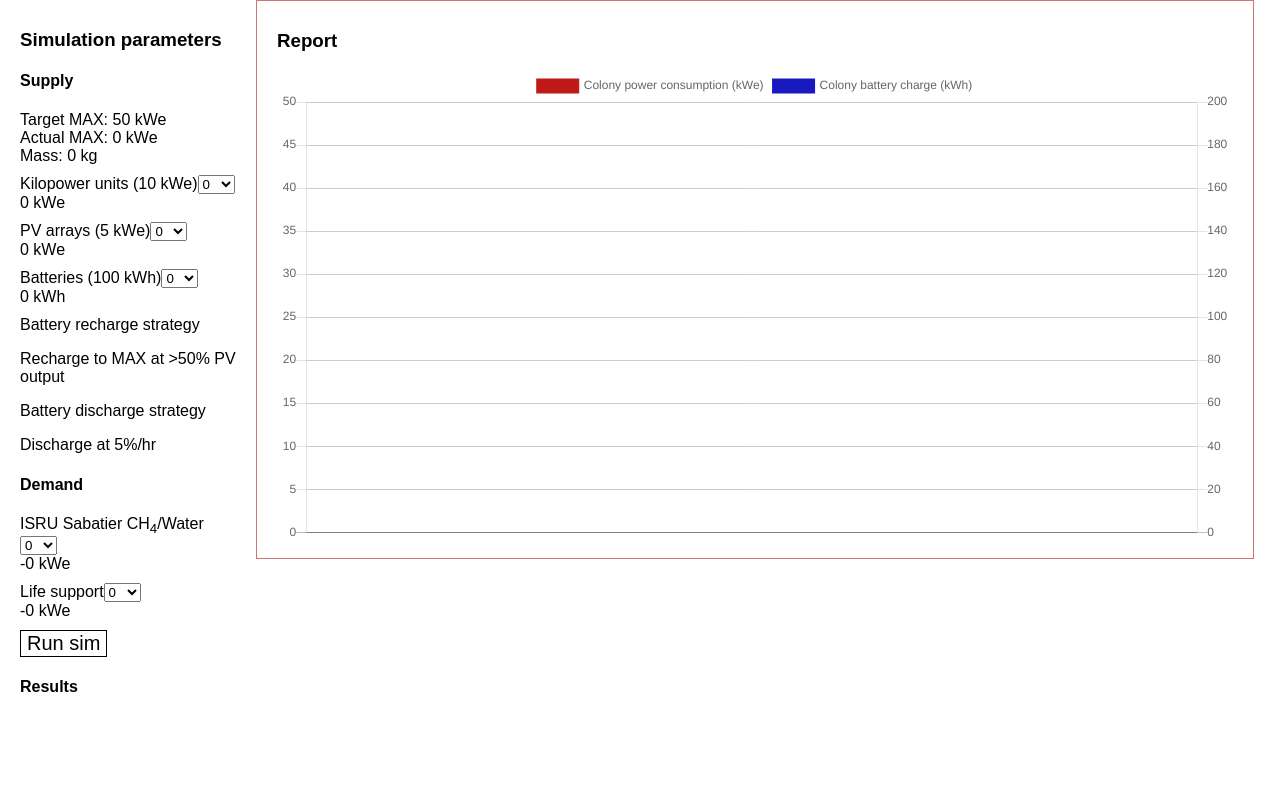
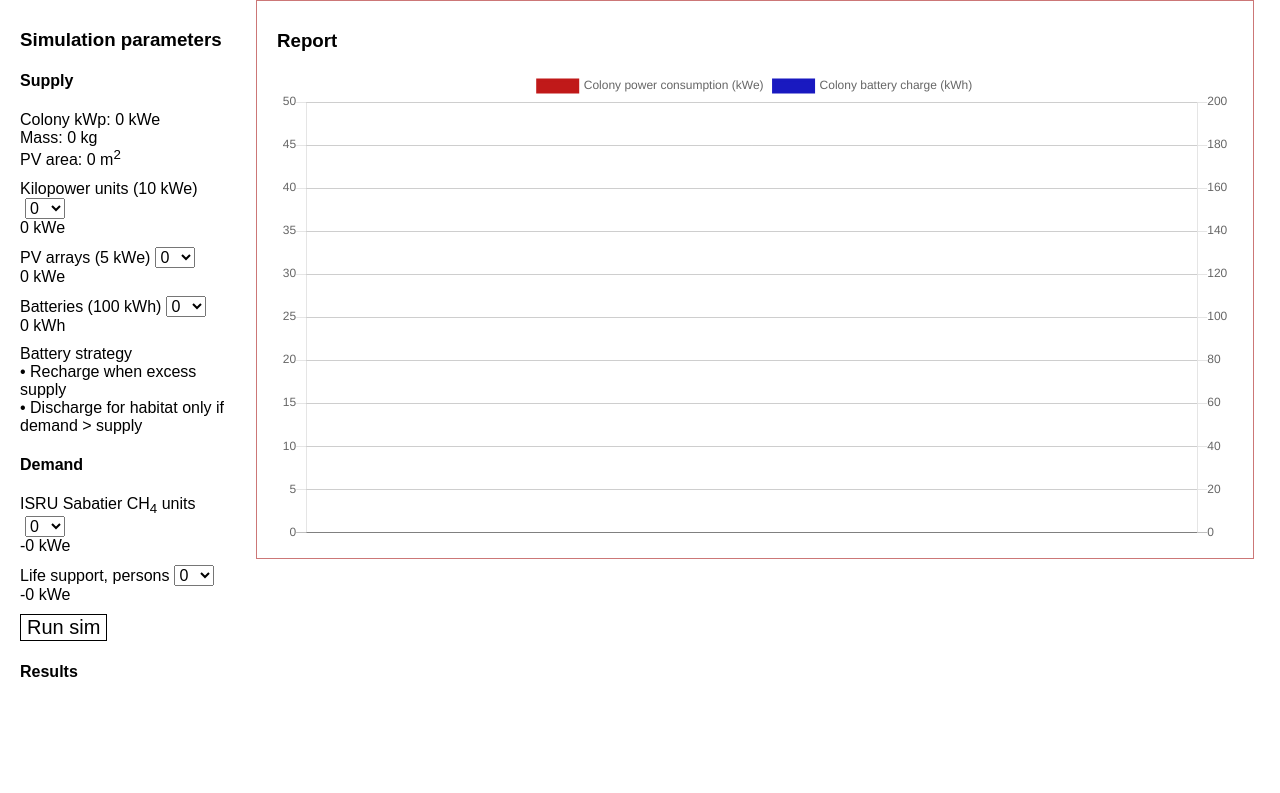
Before and after one commit to davedx/mars-power, a React (Create React App) app: page / in a window 1280 px wide. Shown: the top 793 px of the page. Built offline with nearby package versions, Linux system fonts and the light colour scheme.

Commit message:
Some cleanup.

```diff
--- a/src/App.css
+++ b/src/App.css
@@ -33,3 +33,7 @@ button:hover {
   padding: 10px 20px;
   margin-top: 50px;
 }
+select {
+  font-size: 16px;
+  margin-left: 5px;
+}
--- a/src/App.js
+++ b/src/App.js
@@ -104,7 +104,10 @@ class App extends React.Component {
     const kilopowerKg = this.state.kilopower * caps.kilopower.mass
     const pvArrayKg = this.state.pvArray * caps.pvArray.mass
     const batteryKg = this.state.battery * caps.battery.mass
-    const totalMassKg = kilopowerKg + pvArrayKg + batteryKg
+    const sabatierKg = this.state.sabatier * caps.sabatier.mass
+    const colonistKg = this.state.colonist * caps.colonist.mass
+    const totalMassKg = kilopowerKg + pvArrayKg + batteryKg + sabatierKg + colonistKg
+    const pvArea = this.state.pvArray * caps.pvArray.area
 
     const sabatierKw = this.state.sabatier * caps.sabatier.kWPerUnit
     const colonistKw = this.state.colonist * caps.colonist.kWPerUnit
@@ -114,9 +117,9 @@ class App extends React.Component {
         <div className='controls'>
           <h3>Simulation parameters</h3>
           <h4>Supply</h4>
-          <div>Target MAX: 50 kWe</div>
-          <div>Actual MAX: {maxKwe} kWe</div>
+          <div>Colony kWp: {maxKwe} kWe</div>
           <div>Mass: {totalMassKg} kg</div>
+          <div>PV area: {pvArea} m<sup>2</sup></div>
           <div className='control'>
             <label>Kilopower units (10 kWe)</label>
             <select onChange={(e) => this.setStateFromSelect(e, 'kilopower')}>
@@ -139,23 +142,20 @@ class App extends React.Component {
             <div>{batteryStorageKwh} kWh</div>
           </div>
           <div className='control'>
-            <label>Battery recharge strategy</label>
-            <p>Recharge to MAX at >50% PV output</p>
-          </div>
-          <div className='control'>
-            <label>Battery discharge strategy</label>
-            <p>Discharge at 5%/hr</p>
+            <label>Battery strategy</label>
+            <div>• Recharge when excess supply</div>
+            <div>• Discharge for habitat only if demand &gt; supply</div>
           </div>
           <h4>Demand</h4>
           <div className='control'>
-            <label>ISRU Sabatier CH<sub>4</sub>/Water</label>
+            <label>ISRU Sabatier CH<sub>4</sub> units</label>
             <select onChange={(e) => this.setStateFromSelect(e, 'sabatier')}>
               {ten.map(n => <option key={n}>{n}</option>)}
             </select>
             <div>-{sabatierKw} kWe</div>
           </div>
           <div className='control'>
-            <label>Life support</label>
+            <label>Life support, persons</label>
             <select onChange={(e) => this.setStateFromSelect(e, 'colonist')}>
               {ten.map(n => <option key={n}>{n}</option>)}
             </select>
@@ -182,6 +182,7 @@ class App extends React.Component {
         <h4>References</h4>
         <ol>
           <li><a href='https://ntrs.nasa.gov/archive/nasa/casi.ntrs.nasa.gov/20160012354.pdf'>Nuclear Systems Kilopower Overview</a></li>
+          <li><a href='https://www.zonnepanelen.net/nl/zonnepaneel/sunpower-x21-335-blk/'>Solar panel example (SunPower X21)</a></li>
         </ol>
       </div>
     </div>
--- a/src/capabilities.js
+++ b/src/capabilities.js
@@ -5,7 +5,8 @@ const caps = {
   },
   pvArray: {
     kwPerUnit: 5.0,
-    mass: 30
+    mass: 30,
+    area: 1.5 * 15 // 15 panels
   },
   battery: {
     // Tesla 100 battery pack
@@ -15,7 +16,7 @@ const caps = {
   sabatier: {
     tonPerMWh: 1/17,
     kWPerUnit: 0.7,
-    mass: 1
+    mass: 50
   },
   colonist: {
     kWPerUnit: 3,
--- a/src/simulator.js
+++ b/src/simulator.js
@@ -60,7 +60,7 @@ const calculateOutput = (params) => {
       if (params.env.currentCharge > 0
         && priorities[i].usesBattery) {
         let batteryDelta = Math.min(params.env.currentCharge, priorities[i].value - consumed)
-        console.log(`Dispatching battery for ${name}: ${batteryDelta}`)
+        //console.log(`Dispatching battery for ${name}: ${batteryDelta}`)
         params.env.currentCharge -= batteryDelta
         consumed += batteryDelta
         batteryOutputKw += batteryDelta
```
